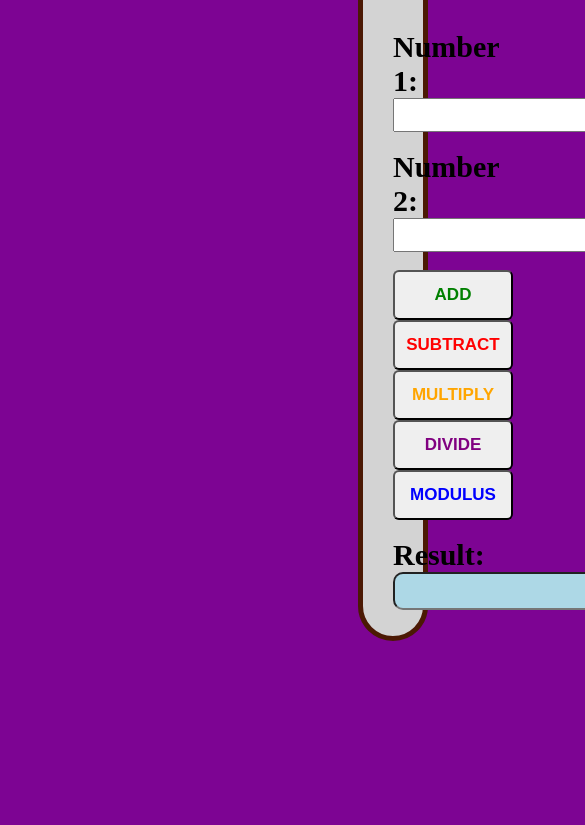
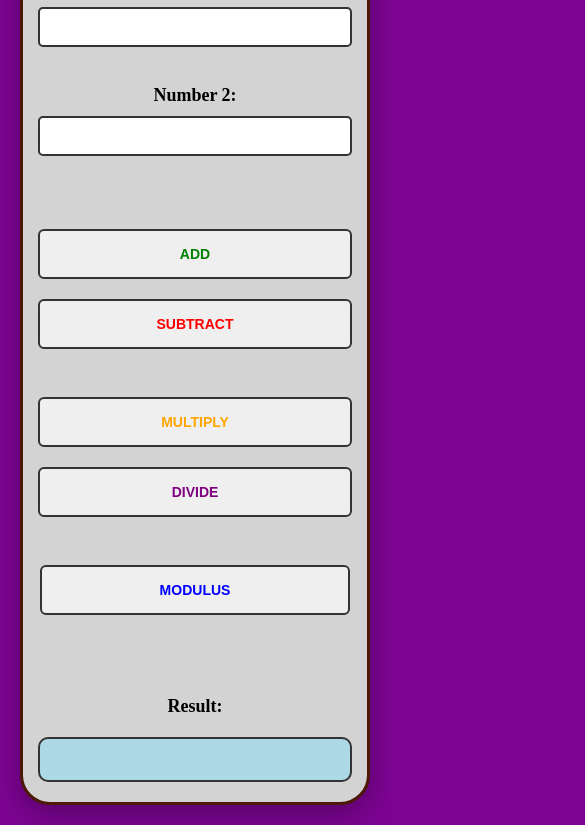
Before and after one commit to anup2065/Calculator, a plain HTML site: page index.html in a window 390 px wide. Shown: the part 137-962 px from the top of the page, 585 px wide, since content can reach past the window. Before the commit the page ends 844 px from the top, so only its background shows below. Drawn offline with nearby package versions, Linux system fonts and the light colour scheme.

Commit message:
Improve calculator layout and responsiveness across all devices
Added viewport meta tag, box-sizing, flexbox for centering, and media queries to style.css for responsive design.

Replit-Commit-Author: Agent
Replit-Commit-Session-Id: f8cf51bd-f386-478d-af2f-cfc18ac81748
Replit-Commit-Checkpoint-Type: full_checkpoint
Replit-Commit-Screenshot-Url: https://storage.googleapis.com/screenshot-production-us-central1/5b3b9277-533f-461b-9bb0-30dd30c60c0c/f8cf51bd-f386-478d-af2f-cfc18ac81748/sZYaRL3

```diff
--- a/index.html
+++ b/index.html
@@ -1,6 +1,9 @@
 <html>
 
 <head>
+    <meta charset="UTF-8">
+    <meta name="viewport" content="width=device-width, initial-scale=1.0">
+    <title>Calculator</title>
     <script src="https://code.jquery.com/jquery-3.7.1.min.js"></script>
     <script src="script.js"></script>
     <link rel="stylesheet" href="style.css">
--- a/style.css
+++ b/style.css
@@ -1,52 +1,100 @@
+* {
+    margin: 0;
+    padding: 0;
+    box-sizing: border-box;
+}
 
-.main {
-    text-align: center;
-    margin-top: 50px;
+body {
+    background-color: rgb(125, 4, 147);
+    background-repeat: no-repeat;
+    background-size: cover;
+    min-height: 100vh;
+    display: flex;
+    align-items: center;
+    justify-content: center;
+    padding: 20px;
 }
 
 .whole {
     border: 5px solid rgb(75, 25, 4);
-    border-radius:190px;
-    margin: 15 350 15 350px;
-    padding: 0 30 10 30px;
+    border-radius: 50px;
+    padding: 30px;
     background-color: lightgrey;
+    max-width: 600px;
+    width: 100%;
+    box-shadow: 0 10px 30px rgba(0, 0, 0, 0.3);
 }
-body{
-        background-color:rgb(125, 4, 147);
-        background-repeat: no-repeat;
-        background-size: cover;
+
+.main {
+    text-align: center;
+    margin-top: 30px;
 }
+
+.number {
+    margin-bottom: 20px;
+}
+
+#top {
+    font-family: "Lobster Two", cursive;
+    font-size: clamp(32px, 8vw, 50px);
+    text-decoration: underline;
+    color: brown;
+    text-align: center;
+    margin-bottom: 20px;
+}
+
+label {
+    font-weight: bold;
+    font-size: clamp(18px, 4vw, 30px);
+    display: block;
+    margin-bottom: 10px;
+}
+
 #num1,
 #num2 {
     font-weight: bold;
-    font-size: 24px;
-    width: 200px;
-    height: 34px
+    font-size: clamp(18px, 3vw, 24px);
+    width: 100%;
+    max-width: 300px;
+    height: 40px;
+    padding: 5px 10px;
+    border: 2px solid #333;
+    border-radius: 5px;
 }
 
 #result {
     color: rgb(9, 67, 9);
     font-weight: bold;
     background-color: lightblue;
-    width: 230px;
-    height: 38px;
-    font-size: 20px;
-    border-radius:10px;
+    width: 100%;
+    max-width: 300px;
+    height: 45px;
+    font-size: clamp(18px, 3vw, 20px);
+    border-radius: 10px;
+    padding: 5px 10px;
+    border: 2px solid #333;
+    margin-top: 10px;
 }
 
-label {
-    font-weight: bold;
-    font-size: 30px;
-    text-align: left;
-
-
+.buttons {
+    margin: 30px 0;
+    display: flex;
+    flex-wrap: wrap;
+    gap: 10px;
+    justify-content: center;
 }
 
-#top {
-    font-family: lobster two;
-    font-size: 50px;
-    text-decoration: underline;
-    color: brown;
+button {
+    text-align: center;
+    width: calc(50% - 5px);
+    min-width: 120px;
+    max-width: 150px;
+    height: 50px;
+    font-size: clamp(14px, 2.5vw, 17px);
+    font-weight: bold;
+    border: 2px solid #333;
+    cursor: pointer;
+    transition: all 0.3s ease;
 }
 
 #add {
@@ -56,6 +104,7 @@ label {
 
 #add:hover {
     background-color: lightgreen;
+    transform: scale(1.05);
 }
 
 #sub {
@@ -65,6 +114,7 @@ label {
 
 #sub:hover {
     background-color: lightcoral;
+    transform: scale(1.05);
 }
 
 #mul {
@@ -74,15 +124,19 @@ label {
 
 #mul:hover {
     background-color: lightyellow;
+    transform: scale(1.05);
 }
 
 #mod {
     color: blue;
     border-radius: 6px;
+    width: 100%;
+    max-width: 310px;
 }
 
 #mod:hover {
     background-color: cyan;
+    transform: scale(1.05);
 }
 
 #divi {
@@ -92,13 +146,52 @@ label {
 
 #divi:hover {
     background-color: burlywood;
+    transform: scale(1.05);
 }
 
-button {
-    text-align: center;
-    width: 120px;
-    height: 50px;
-    font-size: 17px;
-    font-weight: bold;
+/* Mobile devices (portrait phones) */
+@media (max-width: 480px) {
+    .whole {
+        padding: 20px 15px;
+        border-radius: 30px;
+        border-width: 3px;
+    }
 
+    button {
+        width: 100%;
+        max-width: 100%;
+        margin: 5px 0;
+    }
+
+    #num1,
+    #num2,
+    #result {
+        max-width: 100%;
+    }
 }
+
+/* Tablets (portrait) */
+@media (min-width: 481px) and (max-width: 768px) {
+    .whole {
+        max-width: 500px;
+        padding: 25px;
+    }
+
+    button {
+        min-width: 140px;
+    }
+}
+
+/* Tablets (landscape) and small desktops */
+@media (min-width: 769px) and (max-width: 1024px) {
+    .whole {
+        max-width: 550px;
+    }
+}
+
+/* Large screens */
+@media (min-width: 1025px) {
+    .whole {
+        border-radius: 190px;
+    }
+}
```
